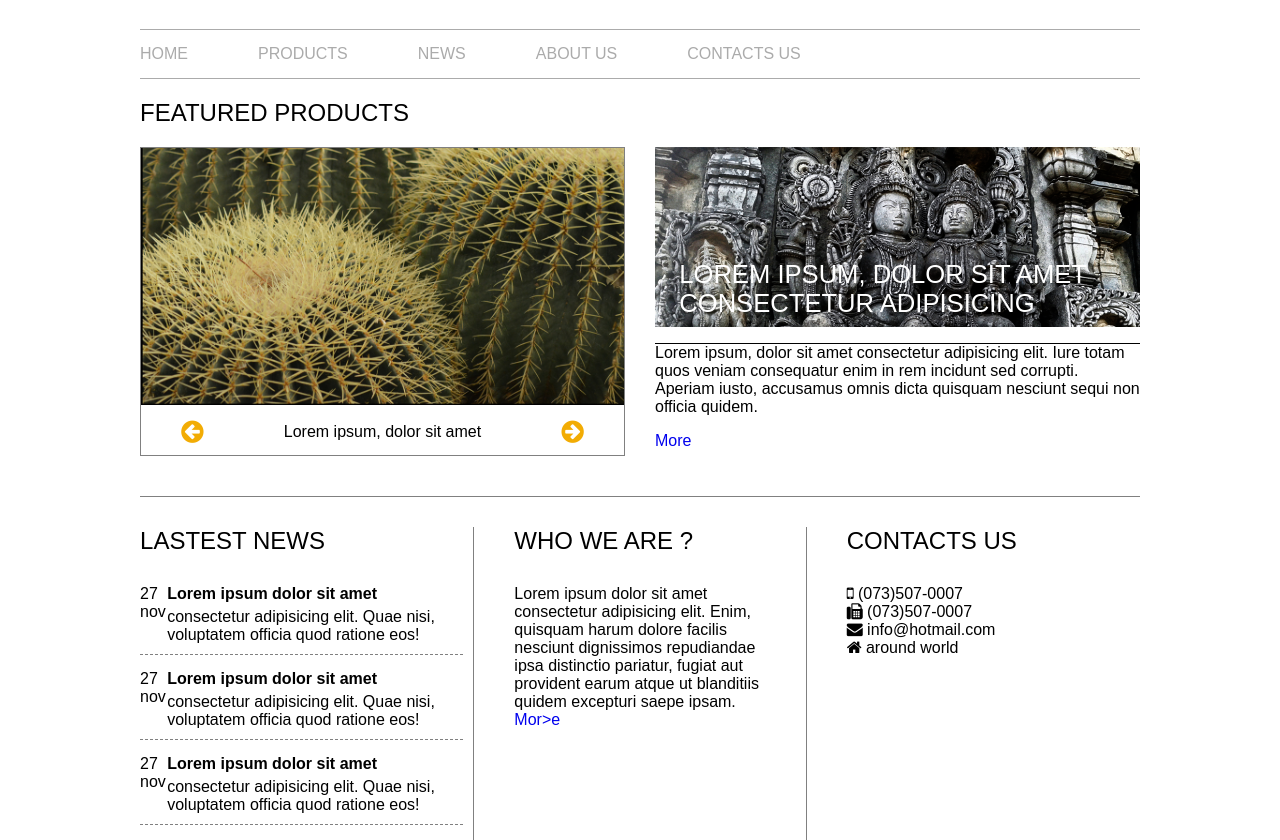
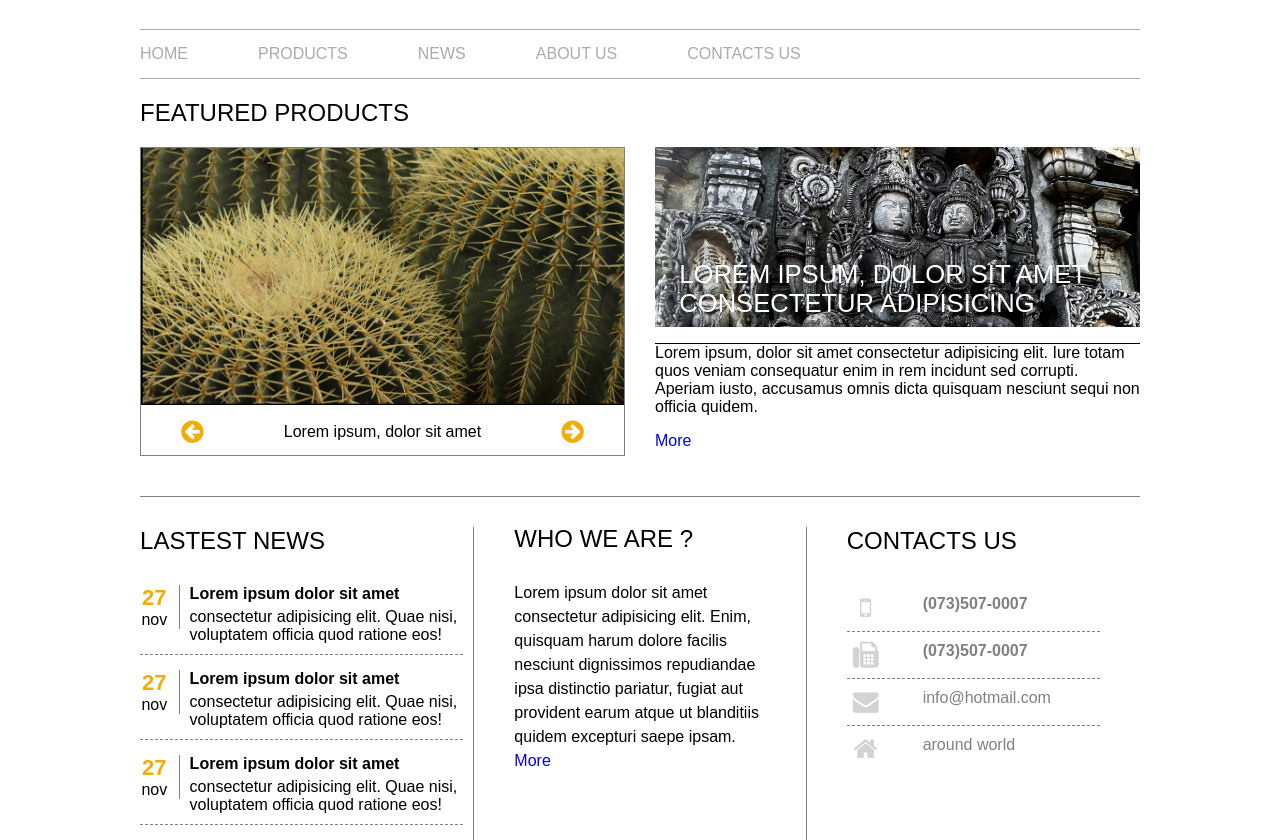
Before and after one commit to Walter-Mateus/psd_project, a plain HTML site: page index.html in a window 1280 px wide. Shown: the part 113-953 px from the top of the page. Drawn offline with Linux system fonts and the light colour scheme.

Commit message:
progress

```diff
--- a/index.html
+++ b/index.html
@@ -71,7 +71,7 @@
                 <h2>lastest news</h2>
                 <div class="block-news">
                     <div class="date-news">
-                        27 nov
+                    <span>27</span> nov
                     </div>
                     <div class="text-news">
                         <h4> Lorem ipsum dolor sit amet</h4>
@@ -82,7 +82,7 @@
                 <div class="block-news">
                     <div class="date-news">
 
-                        27 nov
+                        <span>27</span> nov
                     </div>
                     <div class="text-news">
                         <h4> Lorem ipsum dolor sit amet</h4>
@@ -94,7 +94,7 @@
                 <div class="block-news">
                     <div class="date-news">
 
-                        27 nov
+                        <span>27</span> nov
                     </div>
                     <div class="text-news">
                         <h4> Lorem ipsum dolor sit amet</h4>
@@ -111,7 +111,7 @@
                 Lorem ipsum dolor sit amet consectetur adipisicing elit. Enim, quisquam harum dolore facilis nesciunt
                 dignissimos repudiandae ipsa distinctio pariatur, fugiat aut provident earum atque ut blanditiis quidem
                 excepturi saepe ipsam.
-                <a href="#">Mor>e</a>
+                <a href="#">More</a>
             </div>
 
             <div class="item contacts">
--- a/style.css
+++ b/style.css
@@ -216,3 +216,50 @@ header,
 .news .block-news h4 {
     margin: 0 0 5px 0
 }
+
+.news .date-news span {
+    color: #f2ac04;
+    font-weight: bold;
+    width: 100%;
+    font-size: 22px;
+
+}
+
+.news .date-news {
+    border-right: 1px solid grey;
+    padding-right: 10px;
+    text-align: center;
+    margin-right:10px;
+}
+
+.about {
+    line-height: 24px;
+}
+
+.contacts > div {
+    border-bottom: 1px dashed grey;
+    padding: 10px 0;
+    display: flex;
+    justify-content: space-between;
+}
+
+.contacts > div:last-child {
+    border: none;
+}
+
+
+.contacts i {
+    font-size: 26px;
+    width: 15%;
+    text-align: center;
+    color: lightgray;
+}
+
+.contacts span {
+    width: 70%;
+    color: gray;
+}
+
+.contacts > div:first-of-type span, .contacts > div:first-of-type + div span {
+    font-weight: bold;
+}
```
